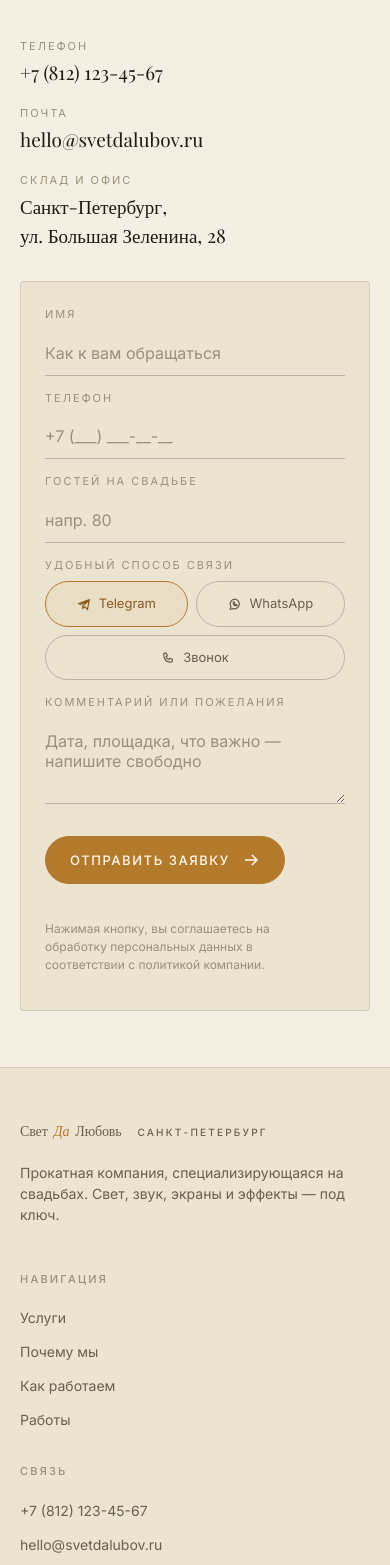
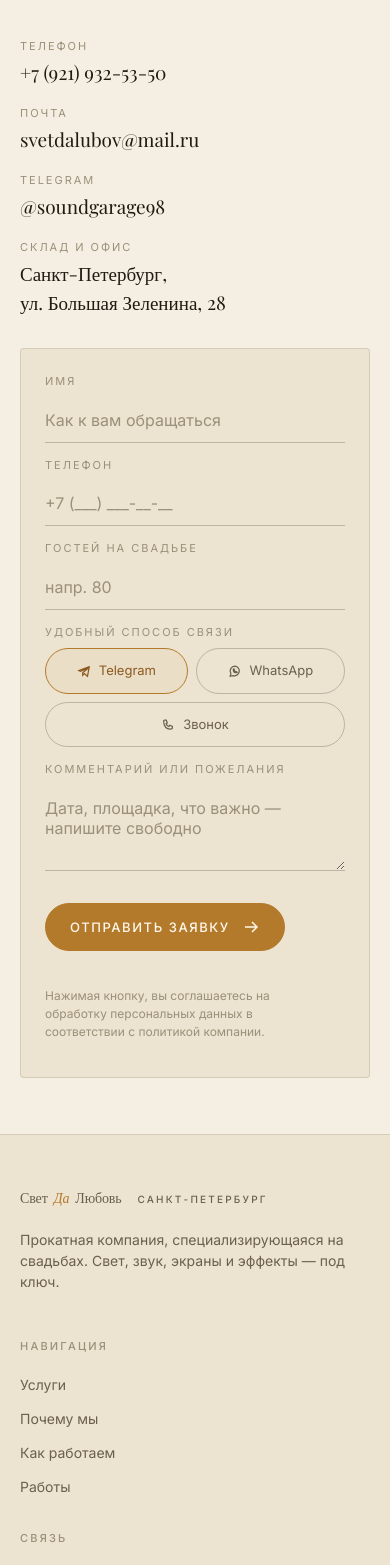
Before and after one commit to 4maworkk-png/svetdalubov, a React (Vite) app: page / in a window 390 px wide. Shown: the part 7583-9148 px from the top of the page. Built offline with nearby package versions, Linux system fonts and the light colour scheme; a web font is replaced by a local one.

Commit message:
contacts: update phone, email, add telegram link

```diff
--- a/src/App.jsx
+++ b/src/App.jsx
@@ -519,11 +519,15 @@ function Contact() {
             <div className="contact__details">
               <div className="contact__row">
                 <span className="label">Телефон</span>
-                <a href="tel:+78121234567" className="value">+7 (812) 123-45-67</a>
+                <a href="tel:+79219325350" className="value">+7 (921) 932-53-50</a>
               </div>
               <div className="contact__row">
                 <span className="label">Почта</span>
-                <a href="mailto:hello@svetdalubov.ru" className="value">hello@svetdalubov.ru</a>
+                <a href="mailto:svetdalubov@mail.ru" className="value">svetdalubov@mail.ru</a>
+              </div>
+              <div className="contact__row">
+                <span className="label">Telegram</span>
+                <a href="https://t.me/soundgarage98" target="_blank" rel="noreferrer" className="value">@soundgarage98</a>
               </div>
               <div className="contact__row">
                 <span className="label">Склад и офис</span>
@@ -565,9 +569,9 @@ function Footer() {
           <div>
             <h6>Связь</h6>
             <ul>
-              <li><a href="tel:+78121234567">+7 (812) 123-45-67</a></li>
-              <li><a href="mailto:hello@svetdalubov.ru">hello@svetdalubov.ru</a></li>
-              <li><a href="#" target="_blank" rel="noreferrer">Telegram</a></li>
+              <li><a href="tel:+79219325350">+7 (921) 932-53-50</a></li>
+              <li><a href="mailto:svetdalubov@mail.ru">svetdalubov@mail.ru</a></li>
+              <li><a href="https://t.me/soundgarage98" target="_blank" rel="noreferrer">Telegram</a></li>
             </ul>
           </div>
         </div>
```
